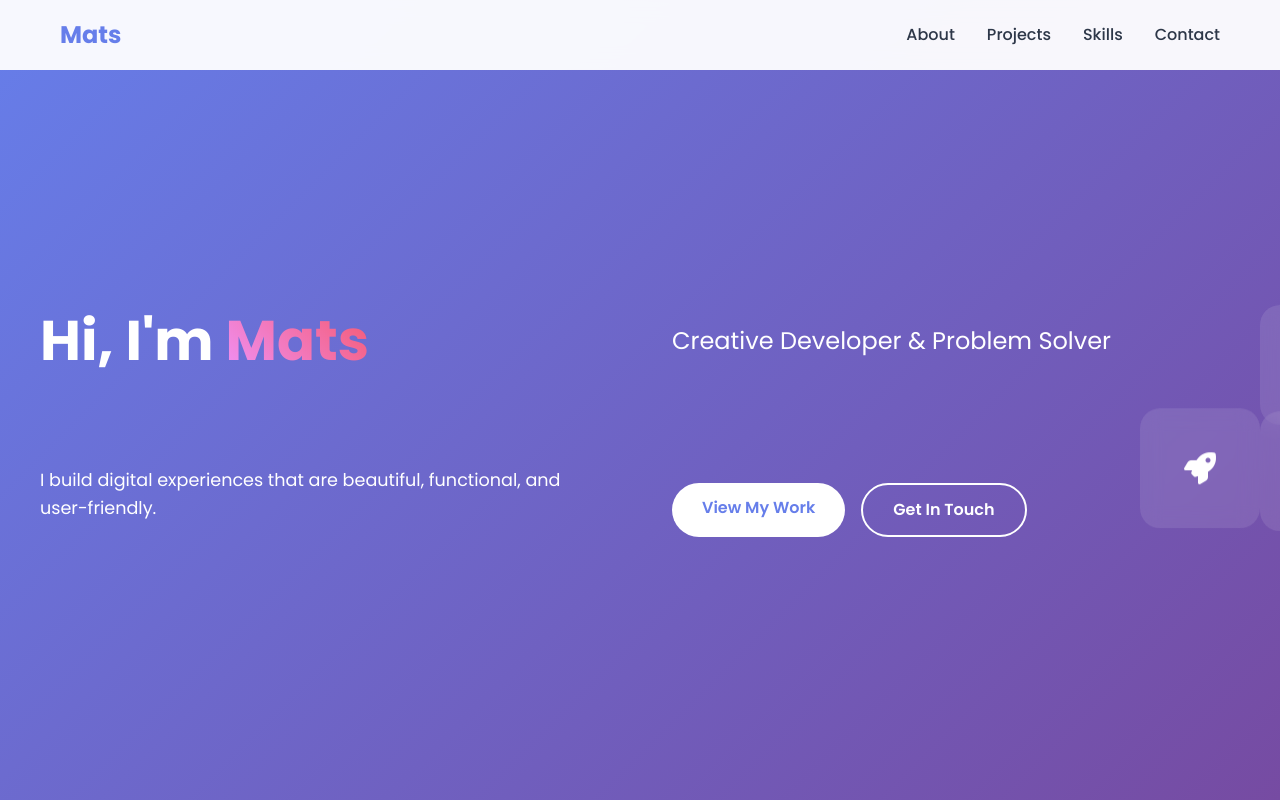
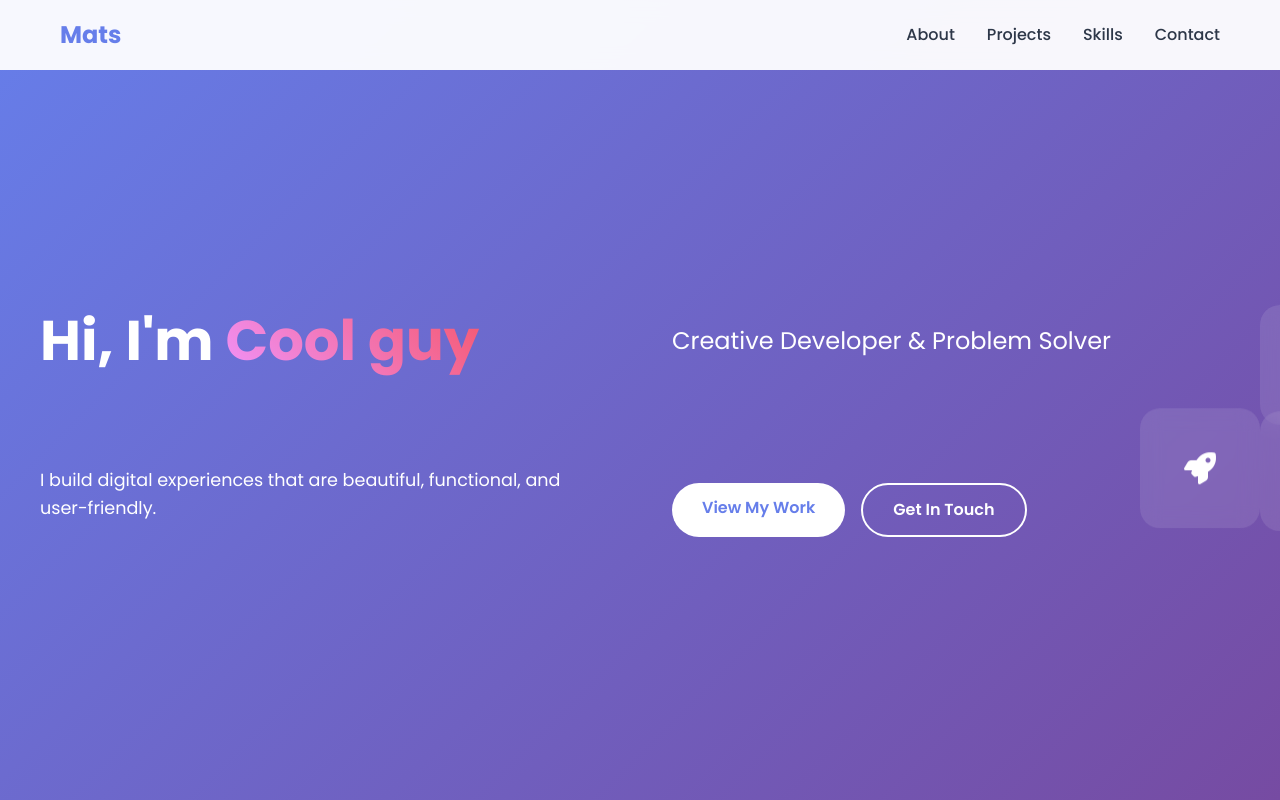
Before and after one commit to MatsVestvik/MatsVestvik.github.io, a plain HTML site: page index.html in a window 1280 px wide. Shown: the top 800 px of the page. Drawn offline with Linux system fonts and the light colour scheme.

Commit message:
Changed name and readme

```diff
--- a/index.html
+++ b/index.html
@@ -32,7 +32,7 @@
     <!-- Hero Section -->
     <section id="home" class="hero">
         <div class="hero-content">
-            <h1 class="hero-title">Hi, I'm <span class="highlight">Mats</span></h1>
+            <h1 class="hero-title">Hi, I'm <span class="highlight">Cool guy</span></h1>
             <p class="hero-subtitle">Creative Developer & Problem Solver</p>
             <p class="hero-description">I build digital experiences that are beautiful, functional, and user-friendly.</p>
             <div class="hero-buttons">
```
Also changed, not shown: 1 other file.
